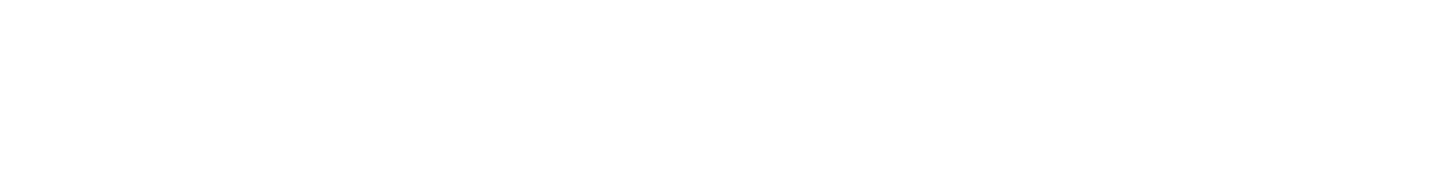
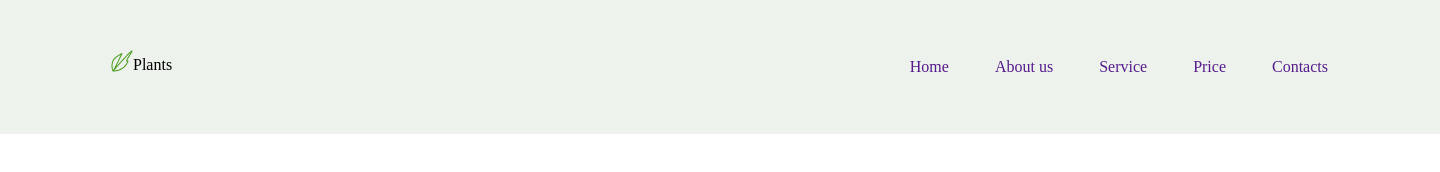
Before and after one commit to lickoneyou/Plants, a plain HTML site: page index.html in a window 1280 px wide. Shown: the whole page, 1440 px wide, since content can reach past the window. Drawn offline with Linux system fonts and the light colour scheme; a web font is replaced by a local one.

Commit message:
add header

```diff
--- a/index.html
+++ b/index.html
@@ -4,17 +4,35 @@
 <head>
     <meta charset="UTF-8">
     <meta name="viewport" content="width=device-width, initial-scale=1.0">
+    <link rel="stylesheet" href="./reset.css">
     <link rel="stylesheet" href="./style.css">
     <link rel="preconnect" href="https://fonts.googleapis.com">
     <link rel="preconnect" href="https://fonts.gstatic.com" crossorigin>
     <link
         href="https://fonts.googleapis.com/css2?family=Aleo:ital,wght@0,400;0,700;1,300;1,400;1,700&family=Forum&family=Inika:wght@400;700&family=Inter:wght@400;700&family=Kaushan+Script&family=Neucha&family=Roboto:wght@100;300;700&display=swap"
         rel="stylesheet">
-        <link rel="shortcut icon" href="./assets/logo_vector.png" type="image/x-icon">
+    <link rel="shortcut icon" href="./assets/logo_vector.png" type="image/x-icon">
     <title>Plants</title>
 </head>
 
 <body>
+    <header>
+        <div class="headerWrapper">
+            <div class="headerLogo">
+                <img src="./assets/logo_vector.png" alt="logo_vector">
+                <h1>Plants</h1>
+            </div>
+            <nav>
+                <ul>
+                    <li><a href="">Home</a></li>
+                    <li><a href="">About us</a></li>
+                    <li><a href="">Service</a></li>
+                    <li><a href="">Price</a></li>
+                    <li><a href="">Contacts</a></li>
+                </ul>
+            </nav>
+        </div>
+    </header>
     <script src="./script.js"></script>
 </body>
 
--- /dev/null
+++ b/reset.css
@@ -0,0 +1,109 @@
+* {
+    padding: 0px;
+    margin: 0px;
+    border: none;
+  }
+
+  *,
+  *::before,
+  *::after {
+    box-sizing: border-box;
+  }
+
+  /* Links */
+
+  a,
+  a:link,
+  a:visited {
+    text-decoration: none;
+  }
+
+  a:hover {
+    text-decoration: none;
+  }
+
+  /* Common */
+
+  aside,
+  nav,
+  footer,
+  header,
+  section,
+  main {
+    display: block;
+  }
+
+  h1,
+  h2,
+  h3,
+  h4,
+  h5,
+  h6,
+  p {
+    font-size: inherit;
+    font-weight: inherit;
+  }
+
+  ul,
+  ul li {
+    list-style: none;
+  }
+
+  img {
+    vertical-align: top;
+  }
+
+  img,
+  svg {
+    max-width: 100%;
+    height: auto;
+  }
+
+  address {
+    font-style: normal;
+  }
+
+  /* Form */
+
+  input,
+  textarea,
+  button,
+  select {
+    font-family: inherit;
+    font-size: inherit;
+    color: inherit;
+    background-color: transparent;
+  }
+
+  input::-ms-clear {
+    display: none;
+  }
+
+  button,
+  input[type="submit"] {
+    display: inline-block;
+    box-shadow: none;
+    background-color: transparent;
+    background: none;
+    cursor: pointer;
+  }
+
+  input:focus,
+  input:active,
+  button:focus,
+  button:active {
+    outline: none;
+  }
+
+  button::-moz-focus-inner {
+    padding: 0;
+    border: 0;
+  }
+
+  label {
+    cursor: pointer;
+  }
+
+  legend {
+    display: block;
+  }
--- a/style.css
+++ b/style.css
@@ -0,0 +1,53 @@
+html {
+  width: 1440px;
+  margin: 0 auto;
+}
+
+p,
+h3 {
+  font-family: Inter;
+}
+
+a,
+h1 {
+  font-family: Inika;
+}
+
+header {
+  background: #edf2ec;
+}
+
+.headerWrapper {
+  padding: 42px 109px 42px 111px;
+  height: 134px;
+  display: flex;
+  justify-content: space-between;
+  align-items: center;
+}
+
+.headerLogo {
+  display: flex;
+}
+
+.headerLogo > img {
+  position: relative;
+  top: -6px;
+}
+
+nav {
+  margin-right: 3px;
+}
+
+nav > ul {
+  display: flex;
+  font-size: 16px;
+  font-weight: 400;
+}
+
+nav > ul > li {
+  margin-right: 46px;
+}
+
+nav > ul > li:last-child {
+  margin-right: 0;
+}
```
